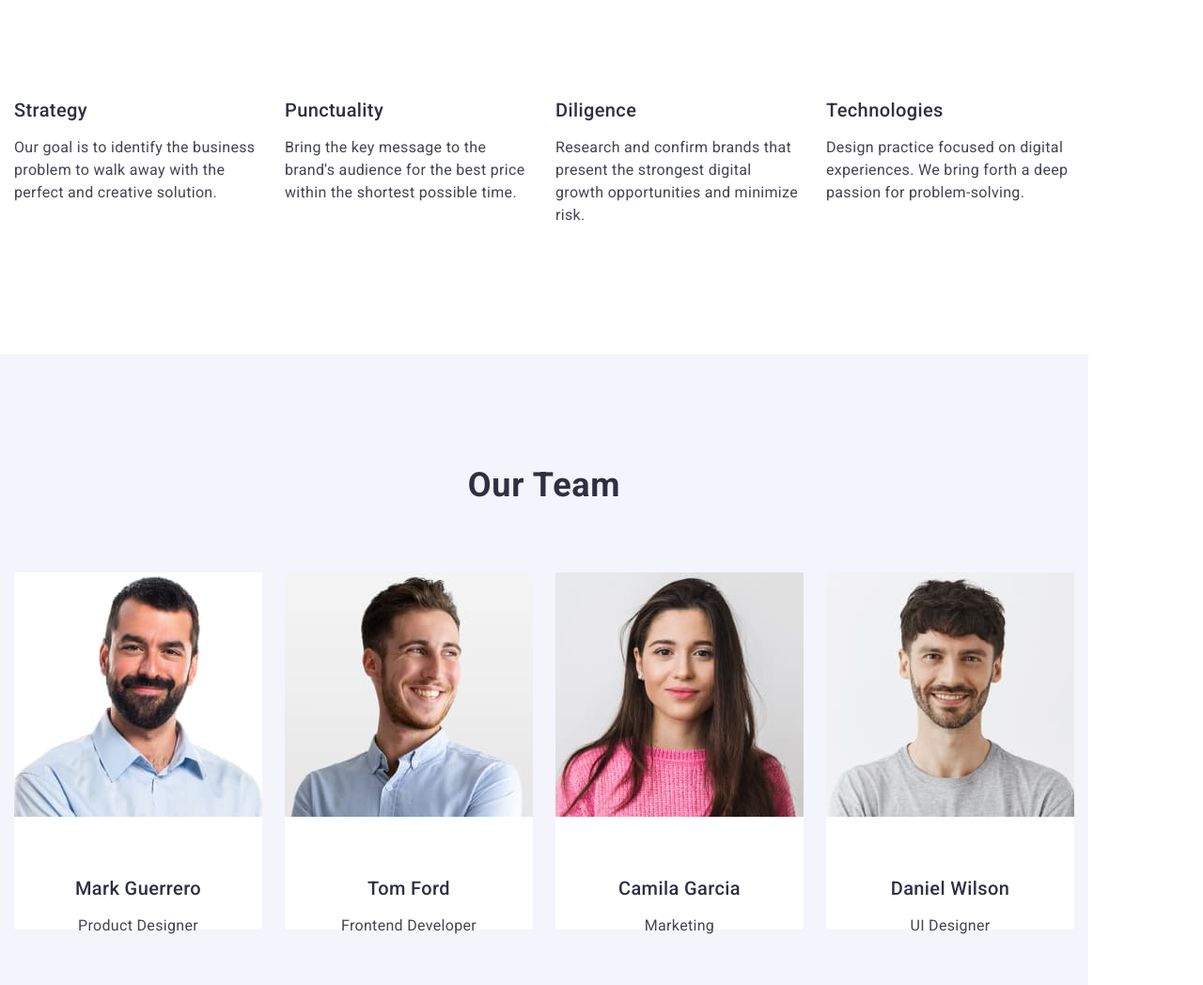
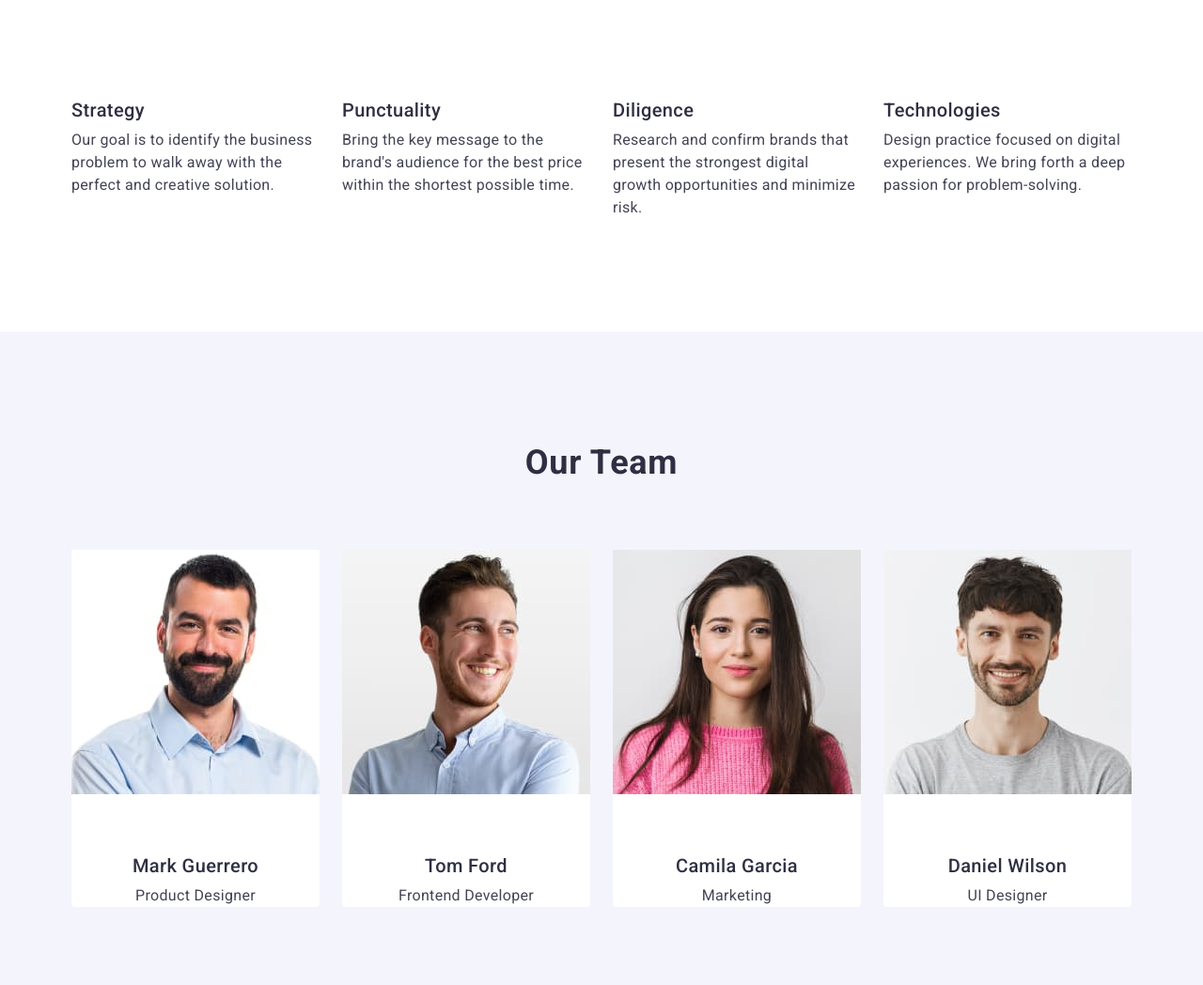
Before and after one commit to ValeriiaVyshniak/goit-markup-hw-03, a plain HTML site: page index.html in a window 1280 px wide. Shown: the part 720-1768 px from the top of the page at 94% size. Drawn offline with nearby package versions, Linux system fonts and the light colour scheme.

Commit message:
module-03-ver.1.6

```diff
--- a/css/styles.css
+++ b/css/styles.css
@@ -5,7 +5,8 @@ h2,
 h3,
 h4,
 h5,
-h6 p {
+h6,
+p {
     margin-top: 0;
     margin-bottom: 0;
 }
@@ -241,7 +242,6 @@ button {
 .section {
     padding-top: 120px;
     padding-bottom: 120px;
-    width: 1158px;
 }
 .our-portfolio-cards {
     padding: 32px 16px;
```
